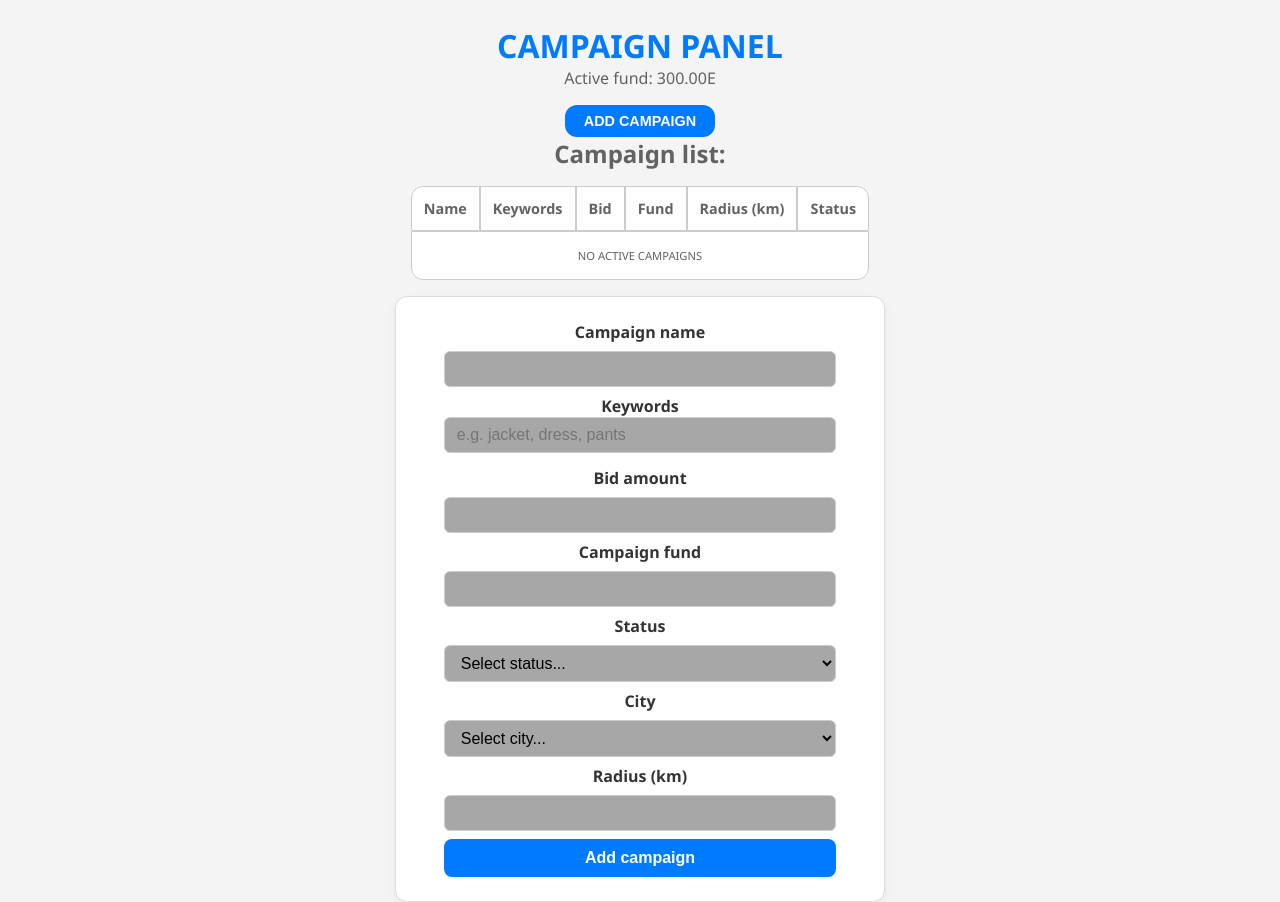
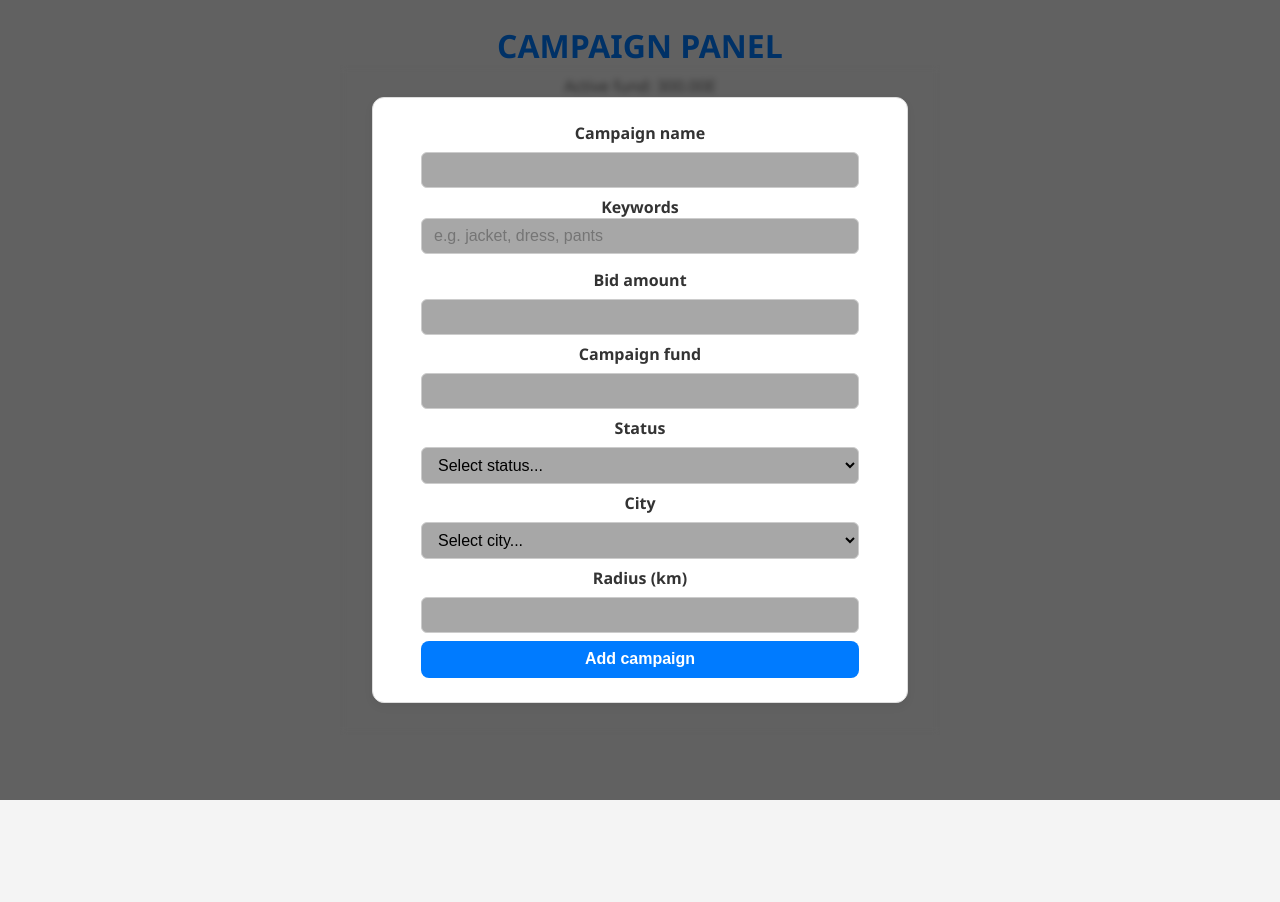
Before and after one commit to FaberNiko/Campaign, a React (Vite) app in the folder campaign-app/: page / in a window 1280 px wide. Both pictures are taken after a click on the button "ADD CAMPAIGN". After the commit the page ends 800 px from the top, so only its background shows below. Built offline with nearby package versions, Linux system fonts and the light colour scheme.

Commit message:
Created modal

```diff
--- a/campaign-app/src/App.jsx
+++ b/campaign-app/src/App.jsx
@@ -1,11 +1,15 @@
 import { use, useState } from "react";
 import { CampaignForm } from "./components/CampaignForm";
-import './styles/App.scss'
+import "./styles/App.scss";
 import { CampaignList } from "./components/CampaignList";
 
 function App() {
 	const [campaigns, setCampaigns] = useState([]);
 	const [fund, setFund] = useState(300.0);
+	const [isModalOpen, setIsModalOpen] = useState(false);
+
+	const openModal = () => setIsModalOpen(true);
+	const closeModal = () => setIsModalOpen(false)
 
 	const handleAddCampaign = newCampaign => {
 		setCampaigns([...campaigns, newCampaign]);
@@ -16,8 +20,14 @@ function App() {
 		<div className="content">
 			<h1>Campaign Panel</h1>
 			<p>Active fund: {fund.toFixed(2)}E</p>
-			<CampaignList campaigns={campaigns} />
-			<CampaignForm onAdd={handleAddCampaign} />
+			<CampaignList campaigns={campaigns} onOpenModal={openModal} />
+			{isModalOpen && (
+				<div className="modal-backdrop">
+					<div className="modal">
+						<CampaignForm onAdd={handleAddCampaign} onCloseModal = {closeModal} />
+					</div>
+				</div>
+			)}
 		</div>
 	);
 }
--- a/campaign-app/src/components/CampaignForm.jsx
+++ b/campaign-app/src/components/CampaignForm.jsx
@@ -2,7 +2,7 @@ import React, { useState } from "react";
 import { KeywordSelect } from "./KeywordSelect";
 import "../styles/CampaignForm.scss";
 
-export const CampaignForm = ({ onAdd }) => {
+export const CampaignForm = ({ onAdd, onCloseModal }) => {
 	const [keywords, setKeywords] = useState([]);
 	const [bid, setBid] = useState("");
 	const [fund, setFund] = useState("");
@@ -35,6 +35,7 @@ export const CampaignForm = ({ onAdd }) => {
 		setStatus("");
 		setCity("");
 		setRadius("");
+		onCloseModal();
 	};
 	return (
 		<>
--- a/campaign-app/src/components/CampaignList.jsx
+++ b/campaign-app/src/components/CampaignList.jsx
@@ -1,11 +1,12 @@
-import React from "react";
+import React, { useState } from "react";
 import "../styles/CampaignList.scss";
 
-export const CampaignList = ({ campaigns }) => {
+export const CampaignList = ({ campaigns, onOpenModal }) => {
+
 
 	return (
 		<div className="campaign-list">
-			<button>Add campaign</button>
+			<button onClick={onOpenModal}>Add campaign</button>
 			<h2>Campaign list:</h2>
 			<table>
 				<thead>
--- a/campaign-app/src/styles/App.scss
+++ b/campaign-app/src/styles/App.scss
@@ -18,9 +18,27 @@ h1 {
 	color: #007bff;
 	font-weight: 800;
 	font-size: 2rem;
+	margin-bottom: 0.5rem;
 }
 
 .content {
 	margin: 0 auto;
 	text-align: center;
 }
+
+.modal-backdrop {
+  position: fixed;
+  inset: 0;
+  background: rgba(0, 0, 0, 0.6);
+  display: flex;
+  justify-content: center;
+  align-items: center;
+}
+
+.modal {
+  background: transparent;
+  backdrop-filter: blur(3px);
+  padding: 2rem;
+  max-width: 600px;
+  width: 100%;
+}
--- a/campaign-app/src/styles/CampaignList.scss
+++ b/campaign-app/src/styles/CampaignList.scss
@@ -5,6 +5,7 @@
     button {
         text-transform: uppercase;
         padding: .5rem 1.2rem;
+        margin-bottom: .5rem ;
         border: none;
         background-color: #007bff;
         color: #fff;
```
